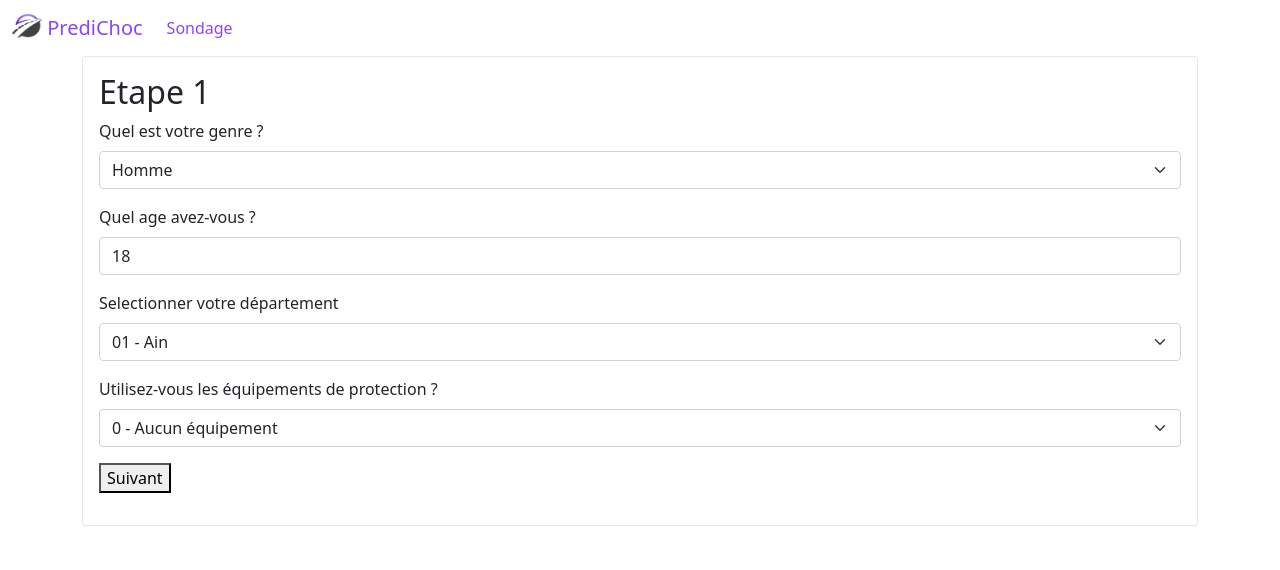
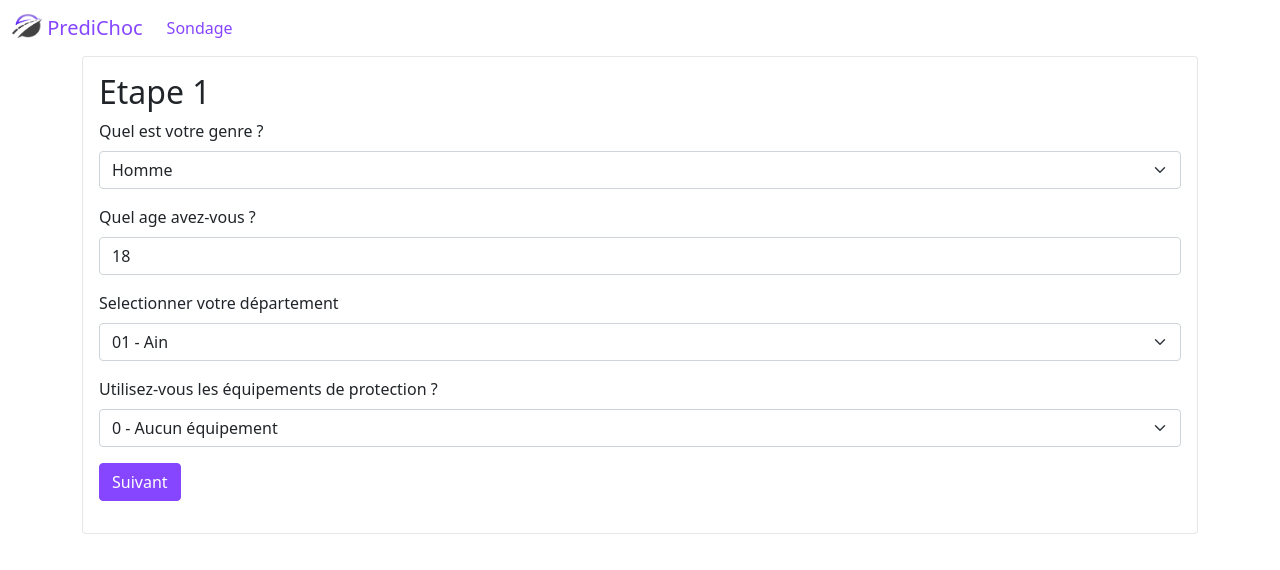
Before and after one commit to Assurance-Project-secure-road/predi-choc-front, a Vue app: page / in a window 1280 px wide. Shown: the top 570 px of the page. Built offline with nearby package versions, Linux system fonts and the light colour scheme.

Commit message:
Changement des boutons suivant et envoyer

```diff
--- a/src/components/FirstStep.vue
+++ b/src/components/FirstStep.vue
@@ -52,7 +52,8 @@
 
 
             <div class="mb-3 text-right">
-                <button @click="handleNext">Suivant</button>
+
+                <button type="button" class="btn btn-primary" @click="handleNext">Suivant</button>
             </div>
         </div>
     </div>
--- a/src/components/FourthStep.vue
+++ b/src/components/FourthStep.vue
@@ -51,7 +51,8 @@
             </div>
         </div>
          <div class="mb-3 text-right">
-            <button @click="handleNext">Envoyer</button>
+
+            <button  type="button" class="btn btn-success" @click="handleNext">Envoyer</button>
         </div>
     </div>
 </div>
--- a/src/components/SecondStep.vue
+++ b/src/components/SecondStep.vue
@@ -91,7 +91,7 @@
             </select>
         </div>
         <div class="mb-3 text-right">
-            <button @click="handleNext">Suivant</button>
+                <button type="button" class="btn btn-primary" @click="handleNext">Suivant</button>
         </div>
     </div>
 </div>
--- a/src/components/ThirdStep.vue
+++ b/src/components/ThirdStep.vue
@@ -90,7 +90,7 @@
                 </div>
             </div>
             <div class="mb-3 text-right">
-                <button @click="handleNext">Suivant</button>
+                <button type="button" class="btn btn-primary" @click="handleNext">Suivant</button>
             </div>
         </div>
     </div>
```
